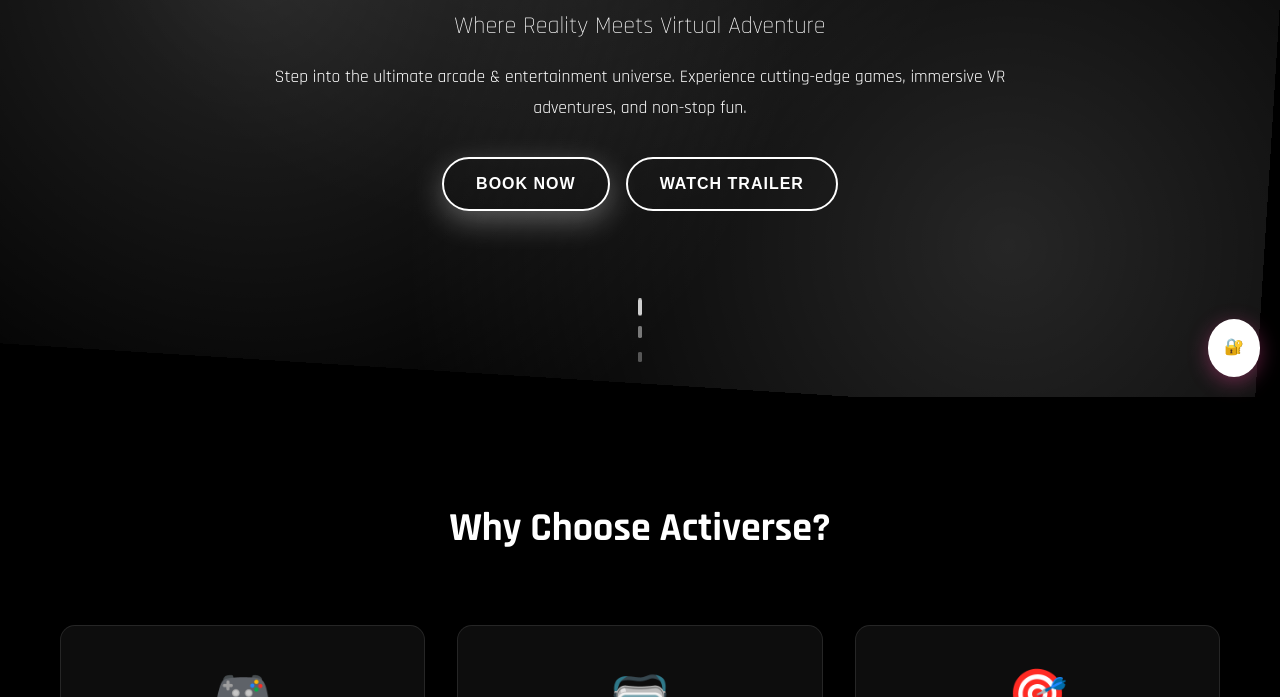
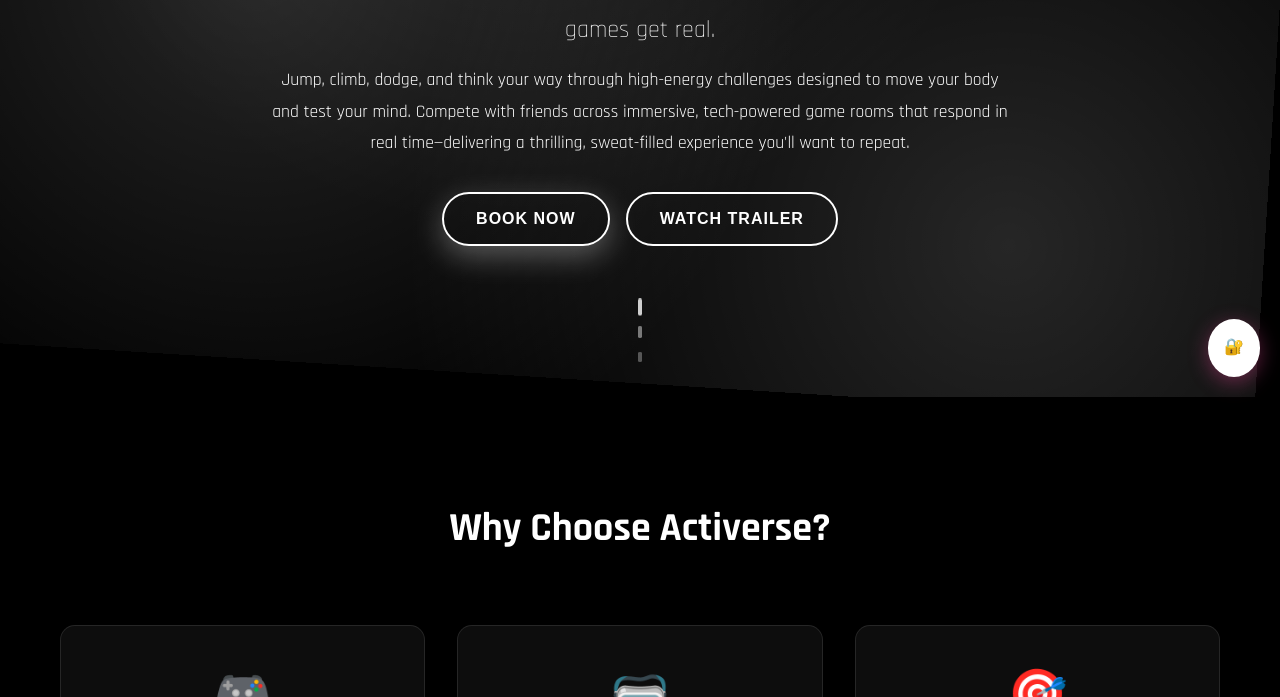
Before and after one commit to Pranjalmann10/activerse-landing, a website: page index.html in a window 1280 px wide. Shown: the part 403-1100 px from the top of the page. Drawn offline with Linux system fonts and the light colour scheme.

Commit message:
Update hero section text with new Activerse description
- Changed subtitle to: 'Learn more about Activerse - Enter a world where fitness meets fun and games get real.'
- Changed description to focus on physical challenges, competition, and immersive game rooms
- Updated messaging to emphasize fitness, movement, and real-time interactive experiences

```diff
--- a/index.html
+++ b/index.html
@@ -41,8 +41,8 @@
             <h1 class="hero-title">
                 <span class="glitch" data-text="ACTIVERSE">ACTIVERSE</span>
             </h1>
-            <p class="hero-subtitle">Where Reality Meets Virtual Adventure</p>
-            <p class="hero-description">Step into the ultimate arcade & entertainment universe. Experience cutting-edge games, immersive VR adventures, and non-stop fun.</p>
+            <p class="hero-subtitle">Learn more about Activerse - Enter a world where fitness meets fun and games get real.</p>
+            <p class="hero-description">Jump, climb, dodge, and think your way through high-energy challenges designed to move your body and test your mind. Compete with friends across immersive, tech-powered game rooms that respond in real time—delivering a thrilling, sweat-filled experience you'll want to repeat.</p>
             <div class="hero-buttons">
                 <button class="btn btn-primary" id="booking-btn-hero">Book Now</button>
                 <button class="btn btn-secondary">Watch Trailer</button>
```
